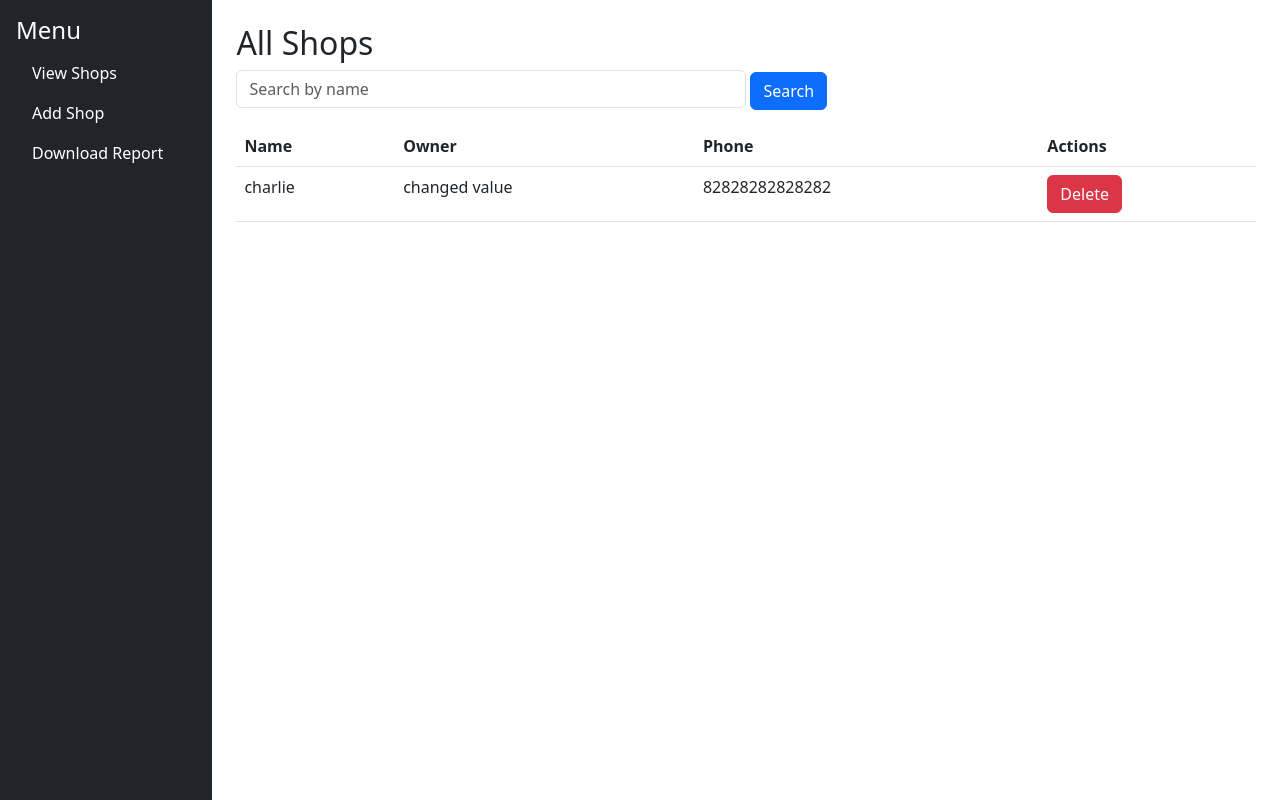
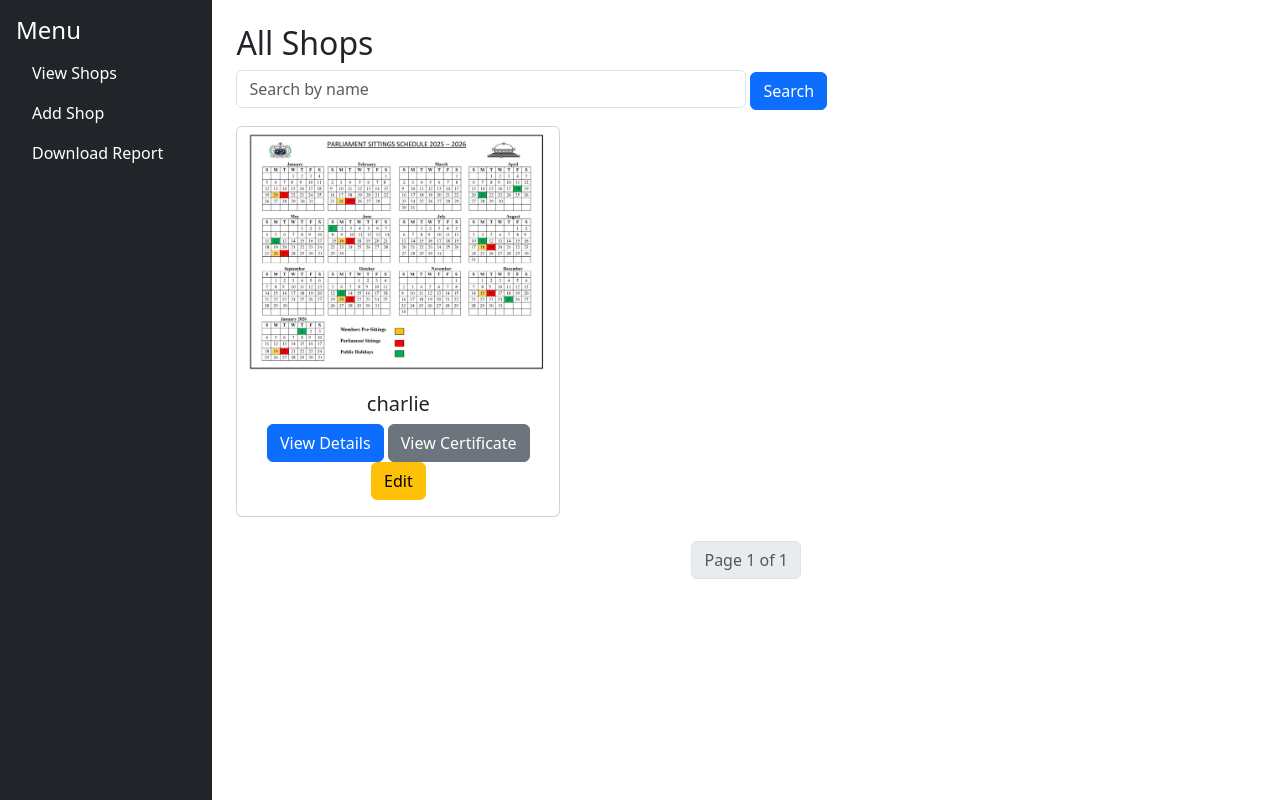
Before and after one commit to zeldris2025/retail_management_system, a Django app: page / in a window 1280 px wide. Run offline with Django 3.2, Linux system fonts and the light colour scheme; data comes from the database, SQL or seed files in the repository; both versions use the stored data as it was after the commit.

Commit message:
draft 2: everything works, view details, view certificate and edit

```diff
--- a/retail_management_system/shops/models.py
+++ b/retail_management_system/shops/models.py
@@ -5,8 +5,8 @@ class Shop(models.Model):
     owner = models.CharField(max_length=255)
     phone = models.CharField(max_length=15)
     address = models.TextField()
-    business_license = models.ImageField(upload_to='licenses/')
-    shop_images = models.ImageField(upload_to='shops/')
+    business_license = models.ImageField(upload_to='media/licenses/')
+    shop_images = models.ImageField(upload_to='media/images/')
 
     def __str__(self):
         return self.name
--- a/retail_management_system/shops/templates/shops/shop_list.html
+++ b/retail_management_system/shops/templates/shops/shop_list.html
@@ -5,17 +5,38 @@
     <input type="text" name="q" placeholder="Search by name" class="form-control w-50 d-inline">
     <button type="submit" class="btn btn-primary">Search</button>
 </form>
-<table class="table mt-3">
-    <tr>
-        <th>Name</th><th>Owner</th><th>Phone</th><th>Actions</th>
-    </tr>
-    {% for shop in shops %}
-    <tr>
-        <td>{{ shop.name }}</td>
-        <td>{{ shop.owner }}</td>
-        <td>{{ shop.phone }}</td>
-        <td><a href="{% url 'delete_shop' shop.id %}" class="btn btn-danger">Delete</a></td>
-    </tr>
+
+<div class="row mt-3">
+    {% for shop in page_obj %}
+    <div class="col-md-4 mb-4">
+        <div class="card">
+            <img src="{{ shop.shop_images.url }}" class="card-img-top" alt="Shop Image">
+            <div class="card-body text-center">
+                <h5 class="card-title">{{ shop.name }}</h5>
+                <a href="{% url 'shop_detail' shop.id %}" class="btn btn-primary">View Details</a>
+                <a href="{{ shop.business_license.url }}" target="_blank" class="btn btn-secondary">View Certificate</a>
+                <a href="{% url 'edit_shop' shop.id %}" class="btn btn-warning">Edit</a>
+            </div>
+        </div>
+    </div>
     {% endfor %}
-</table>
+</div>
+
+<div class="d-flex justify-content-center">
+    <nav>
+        <ul class="pagination">
+            {% if page_obj.has_previous %}
+                <li class="page-item"><a class="page-link" href="?page=1">&laquo; First</a></li>
+                <li class="page-item"><a class="page-link" href="?page={{ page_obj.previous_page_number }}">Previous</a></li>
+            {% endif %}
+
+            <li class="page-item disabled"><span class="page-link">Page {{ page_obj.number }} of {{ page_obj.paginator.num_pages }}</span></li>
+
+            {% if page_obj.has_next %}
+                <li class="page-item"><a class="page-link" href="?page={{ page_obj.next_page_number }}">Next</a></li>
+                <li class="page-item"><a class="page-link" href="?page={{ page_obj.paginator.num_pages }}">Last &raquo;</a></li>
+            {% endif %}
+        </ul>
+    </nav>
+</div>
 {% endblock %}
--- a/retail_management_system/shops/urls.py
+++ b/retail_management_system/shops/urls.py
@@ -1,10 +1,12 @@
 from django.urls import path
 from . import views
+
 
 urlpatterns = [
     path('', views.shop_list, name='shop_list'),
     path('add/', views.add_shop, name='add_shop'),
     path('delete/<int:shop_id>/', views.delete_shop, name='delete_shop'),
     path('download/', views.download_report, name='download_report'),
-
+    path('shop/<int:shop_id>/', views.shop_detail, name='shop_detail'),
+    path('<int:shop_id>/edit/', views.edit_shop, name='edit_shop'),
 ]
--- a/retail_management_system/shops/views.py
+++ b/retail_management_system/shops/views.py
@@ -1,15 +1,25 @@
 from django.shortcuts import render, get_object_or_404, redirect
+from django.core.paginator import Paginator
+from django.http import HttpResponse
+import csv
 from .models import Shop
 from .forms import ShopForm
-from django.http import HttpResponse
-import csv
 
 def shop_list(request):
     query = request.GET.get('q')
     shops = Shop.objects.all()
     if query:
         shops = shops.filter(name__icontains=query)
-    return render(request, 'shops/shop_list.html', {'shops': shops})
+
+    paginator = Paginator(shops, 6)  # Show 6 shops per page
+    page_number = request.GET.get('page')
+    page_obj = paginator.get_page(page_number)
+
+    return render(request, 'shops/shop_list.html', {'page_obj': page_obj})
+
+def shop_detail(request, shop_id):
+    shop = get_object_or_404(Shop, id=shop_id)
+    return render(request, 'shops/shop_detail.html', {'shop': shop})
 
 def add_shop(request):
     if request.method == 'POST':
@@ -20,6 +30,17 @@ def add_shop(request):
     else:
         form = ShopForm()
     return render(request, 'shops/add_shop.html', {'form': form})
+
+def edit_shop(request, shop_id):
+    shop = get_object_or_404(Shop, id=shop_id)
+    if request.method == 'POST':
+        form = ShopForm(request.POST, request.FILES, instance=shop)
+        if form.is_valid():
+            form.save()
+            return redirect('shop_list')
+    else:
+        form = ShopForm(instance=shop)
+    return render(request, 'shops/edit_shop.html', {'form': form, 'shop': shop})
 
 def delete_shop(request, shop_id):
     shop = get_object_or_404(Shop, id=shop_id)
```
Also changed, not shown: retail_management_system/shops/templates/shops/edit_shop.html (added, +10 -0 lines), retail_management_system/shops/templates/shops/shop_detail.html (added, +9 -0 lines), retail_management_system/db.sqlite3.
